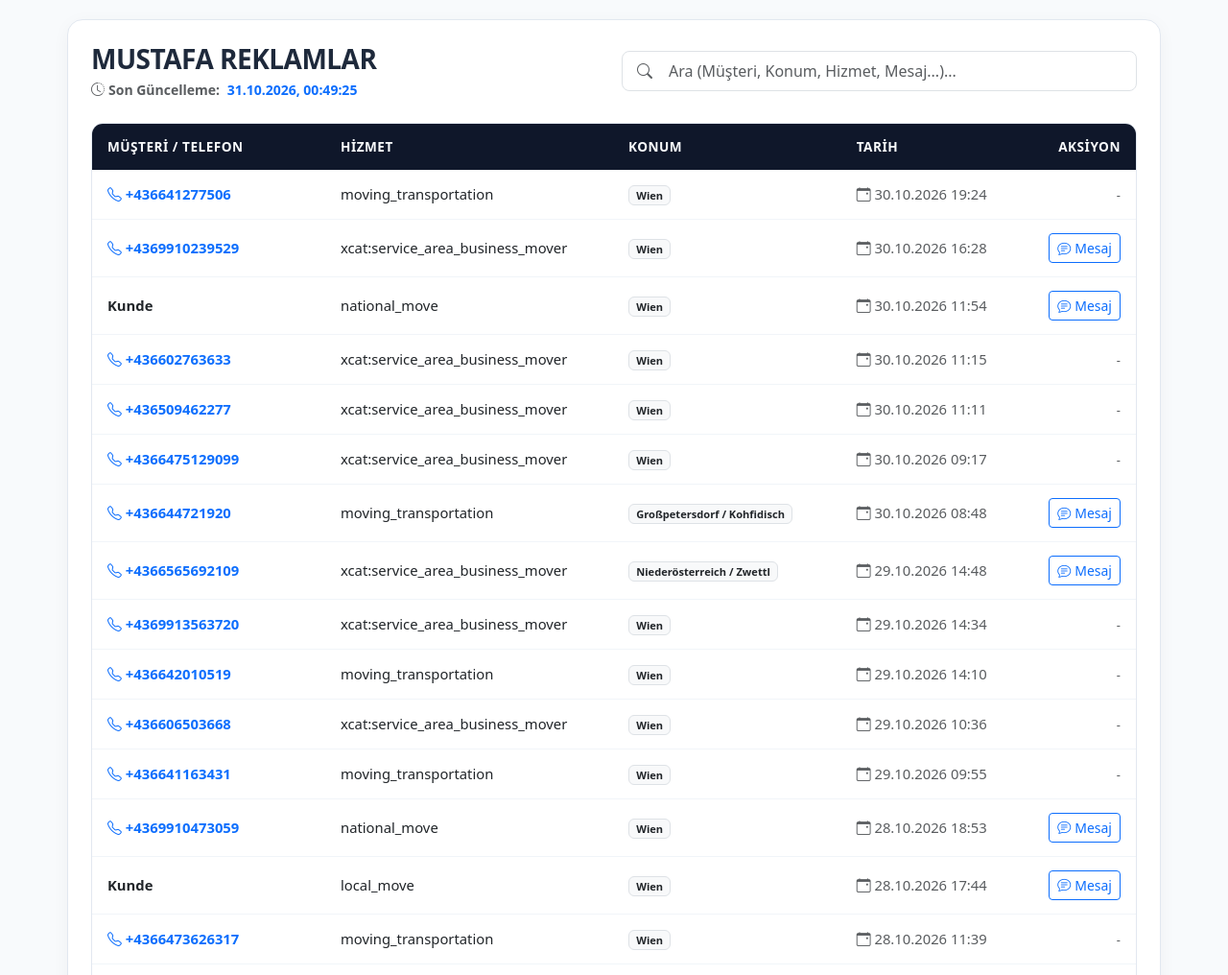
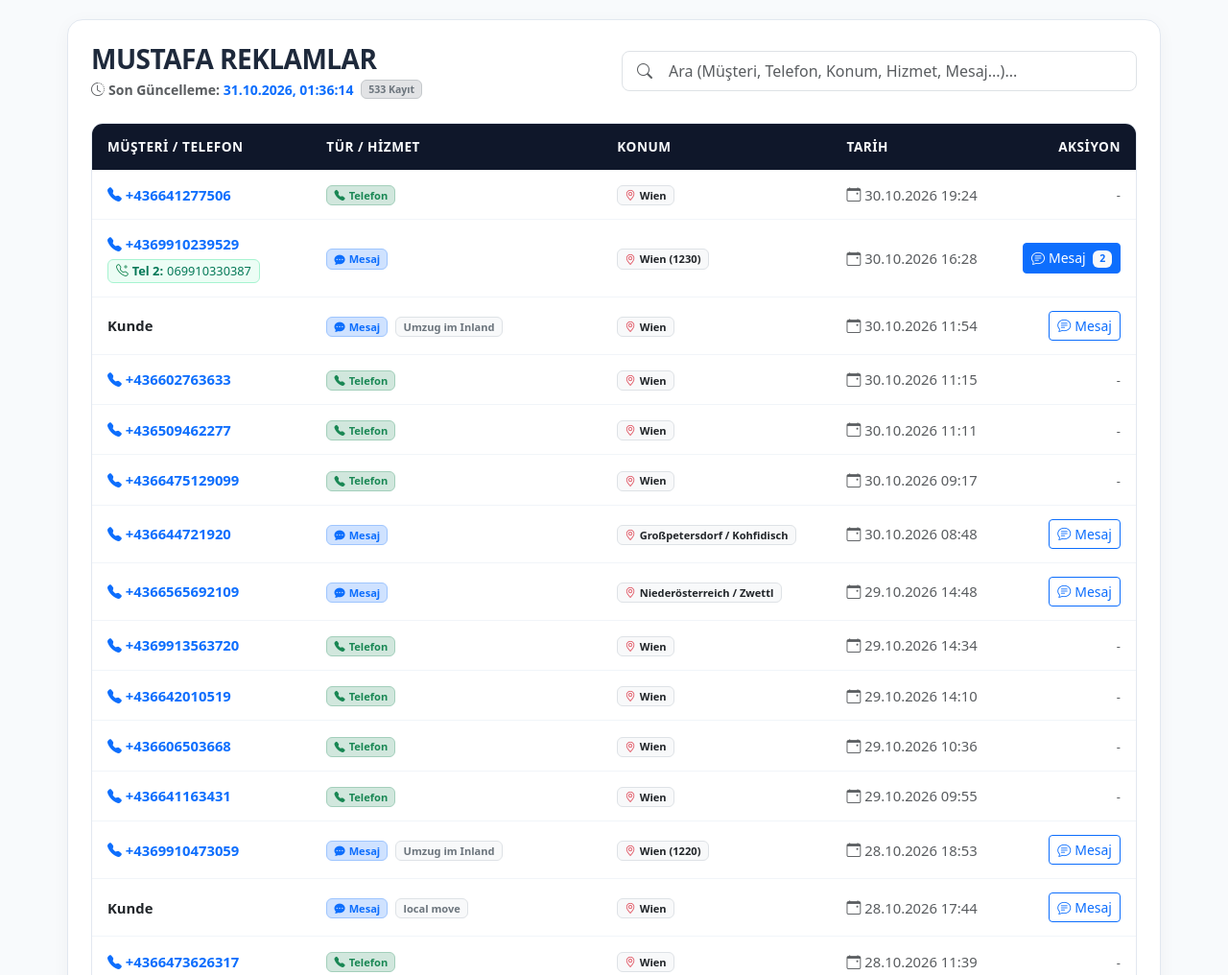
Before and after one commit to sicherteam/mustafa-reklam, a website: page index.html in a window 1280 px wide. Shown: the top 1016 px of the page at 96% size. Drawn offline with nearby package versions, Linux system fonts and the light colour scheme.

Commit message:
Update GitHub Pages UI with multi-message support, Telefon 2 badge, and cleaned quotes

```diff
--- a/index.html
+++ b/index.html
@@ -11,7 +11,7 @@
   <meta name="apple-mobile-web-app-capable" content="yes">
   <meta name="apple-mobile-web-app-status-bar-style" content="black-translucent">
   <meta name="apple-mobile-web-app-title" content="MustafaReklam">
-<link rel="apple-touch-icon" href="./icon-512.png">
+  <link rel="apple-touch-icon" href="./icon-512.png">
 
   <link href="https://cdn.jsdelivr.net/npm/bootstrap@5.3.0/dist/css/bootstrap.min.css" rel="stylesheet">
   <link rel="stylesheet" href="https://cdn.jsdelivr.net/npm/bootstrap-icons@1.11.0/font/bootstrap-icons.css">
@@ -74,13 +74,40 @@
     }
 
     .message-box {
-      background-color: #f1f5f9;
+      background-color: #f8fafc;
       border-left: 4px solid var(--primary-color);
       border-radius: 8px;
       padding: 12px 16px;
       font-size: 0.9rem;
       white-space: pre-line;
       word-break: break-word;
+    }
+
+    .message-box-multi {
+      background-color: #f1f5f9;
+      border-left: 4px solid #64748b;
+      border-radius: 8px;
+      padding: 10px 14px;
+      font-size: 0.88rem;
+      white-space: pre-line;
+      word-break: break-word;
+    }
+
+    .message-box-multi.latest {
+      background-color: #eff6ff;
+      border-left-color: #2563eb;
+    }
+
+    .tel2-badge {
+      display: inline-flex;
+      align-items: center;
+      gap: 4px;
+      font-size: 0.8rem;
+      padding: 2px 8px;
+      background-color: #ecfdf5;
+      color: #047857;
+      border: 1px solid #a7f3d0;
+      border-radius: 6px;
     }
 
     @media (max-width: 767.98px) {
@@ -100,7 +127,7 @@
       .lead-card-header {
         display: flex;
         justify-content: space-between;
-        align-items: center;
+        align-items: flex-start;
         border-bottom: 1px solid #f1f5f9;
         padding-bottom: 8px;
         margin-bottom: 10px;
@@ -109,6 +136,7 @@
       .lead-card-row {
         display: flex;
         justify-content: space-between;
+        align-items: center;
         margin-bottom: 6px;
         font-size: 0.875rem;
       }
@@ -129,14 +157,14 @@
     <div class="row g-3 align-items-center mb-4">
       <div class="col-12 col-md-6">
         <h2 class="header-title mb-1 fs-3">MUSTAFA REKLAMLAR</h2>
-        <div class="text-muted small">
-          <i class="bi bi-clock-history me-1"></i><strong>Son Güncelleme:</strong>
-          <span id="last-update" class="text-primary fw-bold ms-1">Yükleniyor...</span>
+        <div class="text-muted small d-flex flex-wrap align-items-center gap-2">
+          <span><i class="bi bi-clock-history me-1"></i><strong>Son Güncelleme:</strong> <span id="last-update" class="text-primary fw-bold">Yükleniyor...</span></span>
+          <span class="badge bg-secondary-subtle text-secondary border border-secondary-subtle" id="lead-count">-</span>
         </div>
       </div>
       <div class="col-12 col-md-6">
         <div class="position-relative">
-          <input type="text" id="searchInput" onkeyup="filterTable()" class="form-control form-control-lg fs-6 ps-5" placeholder="Ara (Müşteri, Konum, Hizmet, Mesaj...)...">
+          <input type="text" id="searchInput" onkeyup="filterTable()" class="form-control form-control-lg fs-6 ps-5" placeholder="Ara (Müşteri, Telefon, Konum, Hizmet, Mesaj...)...">
           <i class="bi bi-search position-absolute top-50 start-0 translate-middle-y ms-3 text-muted"></i>
         </div>
       </div>
@@ -162,7 +190,7 @@
         <thead>
           <tr>
             <th>Müşteri / Telefon</th>
-            <th>Hizmet</th>
+            <th>Tür / Hizmet</th>
             <th>Konum</th>
             <th>Tarih</th>
             <th class="text-end">Aksiyon</th>
@@ -185,14 +213,36 @@
     function cleanMessageText(text) {
       if (!text || text === '-' || text.trim() === '') return null;
 
-      let cleaned = text
-        .split('Wird geladen')[0]
-        .split('Audioinhalte')[0]
-        .split('Hier dem Kunden')[0]
-        .replace(/^P\n+/g, '')
-        .trim();
+      const cutPatterns = [
+        /\n\s*Schnellpack\b/i,
+        /\bSchnellpack\s*<[^>]+>/i,
+        /<[^>]*@awexpress\.google\.com>/i,
+        /\b[A-Za-z0-9._%+-]+@[A-Za-z0-9.-]+\.[A-Z]{2,}\s+schrieb am\b/i,
+        /schrieb am\s+(?:Mo|Di|Mi|Do|Fr|Sa|So)\.?,?\s+\d+/i,
+        /\n\s*>\s*Local Services By Google/i,
+        /\bLocal Services By Google\b/i,
+        /\n\s*>\s*Vielen Dank/i,
+        /\bbearbeitet Ihre Anfrage\b/i,
+        /\bSicherteam\s*<[^>]+>/i,
+        /\bWiener-R[aä]umungsprofi\s*<[^>]+>/i,
+        /\bDetails zu Ihrer Anfrage\b/i,
+        /\bIhre Kundennummer:\b/i,
+        /https?:\/\/c\.gle\/[^\s]+/i,
+        /\bWird geladen\b/i,
+        /\bAudioinhalte\b/i,
+        /\bHier dem Kunden\b/i
+      ];
 
-      return cleaned.length > 0 ? cleaned : null;
+      let cleaned = text;
+      for (const pat of cutPatterns) {
+        const idx = cleaned.search(pat);
+        if (idx !== -1) {
+          cleaned = cleaned.slice(0, idx);
+        }
+      }
+
+      cleaned = cleaned.replace(/^P\n+/g, '').replace(/\r\n/g, '\n').replace(/[ \t]+$/gm, '').replace(/\n{3,}/g, '\n\n').trim();
+      return cleaned.length > 0 && cleaned !== '-' ? cleaned : null;
     }
 
     function escapeHTML(str) {
@@ -202,10 +252,86 @@
       );
     }
 
+    function formatServiceBadge(service, leadType) {
+      const isCall = leadType === 'PHONE_CALL';
+      const typeBadge = isCall
+        ? '<span class="badge bg-success-subtle text-success border border-success-subtle me-1"><i class="bi bi-telephone-fill me-1"></i>Telefon</span>'
+        : '<span class="badge bg-primary-subtle text-primary border border-primary-subtle me-1"><i class="bi bi-chat-dots-fill me-1"></i>Mesaj</span>';
+
+      if (!service || service === '-' || service === 'moving_transportation' || service === 'xcat:service_area_business_mover') {
+        return typeBadge;
+      }
+
+      const map = {
+        'national_move': 'Umzug im Inland',
+        'furniture_assembly': 'Möbelmontage',
+        'packing_services': 'Einpackservice',
+        'garbage_removal': 'Entrümpelung',
+        'clearance': 'Räumung'
+      };
+      const label = map[service] || service.replace(/^xcat:/, '').replace(/_/g, ' ');
+      return `${typeBadge} <span class="badge bg-light text-secondary border">${escapeHTML(label)}</span>`;
+    }
+
+    function renderMessageBlock(lead) {
+      const convs = Array.isArray(lead.conversations) ? lead.conversations : [];
+
+      if (convs.length === 1) {
+        const c = convs[0];
+        const text = cleanMessageText(c.text);
+        if (!text) return null;
+        return `
+          <div class="message-box">
+            <div class="d-flex justify-content-between align-items-center mb-1">
+              <strong class="text-primary small"><i class="bi bi-chat-left-text me-1"></i>Nachricht</strong>
+              ${c.time ? `<span class="badge bg-primary-subtle text-primary border border-primary-subtle small">${escapeHTML(c.time)}</span>` : ''}
+            </div>
+            <div class="small text-dark msg-content">${escapeHTML(text)}</div>
+          </div>
+        `;
+      }
+
+      if (convs.length > 1) {
+        return `
+          <div class="d-flex flex-column gap-2">
+            ${convs.map((c, i) => {
+              const text = cleanMessageText(c.text);
+              if (!text) return '';
+              const isLatest = i === convs.length - 1;
+              return `
+                <div class="message-box-multi ${isLatest ? 'latest' : ''}">
+                  <div class="d-flex justify-content-between align-items-center mb-1">
+                    <strong class="${isLatest ? 'text-primary' : 'text-secondary'} small">
+                      <i class="bi bi-chat-left-quote me-1"></i>Nachricht ${i + 1}
+                    </strong>
+                    ${c.time ? `<span class="badge ${isLatest ? 'bg-primary-subtle text-primary border border-primary-subtle' : 'bg-light text-secondary border'} small">${escapeHTML(c.time)}</span>` : ''}
+                  </div>
+                  <div class="small text-dark msg-content">${escapeHTML(text)}</div>
+                </div>
+              `;
+            }).join('')}
+          </div>
+        `;
+      }
+
+      const rawCleaned = cleanMessageText(lead.Mesaj);
+      if (rawCleaned) {
+        return `
+          <div class="message-box">
+            <strong class="text-primary small d-block mb-1"><i class="bi bi-chat-quote me-1"></i>Nachricht:</strong>
+            <div class="small text-dark msg-content">${escapeHTML(rawCleaned)}</div>
+          </div>
+        `;
+      }
+
+      return null;
+    }
+
     async function loadData() {
       const tbody = document.getElementById('lead-table-body');
       const cardsBody = document.getElementById('lead-cards-body');
       const updateSpan = document.getElementById('last-update');
+      const countBadge = document.getElementById('lead-count');
 
       try {
         const response = await fetch('./data.json?t=' + Date.now(), { cache: 'no-cache' });
@@ -218,62 +344,71 @@
           const emptyHTML = '<div class="text-center py-4 text-muted">Veri bulunamadı.</div>';
           tbody.innerHTML = `<tr><td colspan="5" class="text-center py-4 text-muted">Veri bulunamadı.</td></tr>`;
           cardsBody.innerHTML = emptyHTML;
+          countBadge.innerText = '0 Kayıt';
           return;
         }
+
+        countBadge.innerText = `${data.leads.length} Kayıt`;
 
         let desktopRows = '';
         let mobileCards = '';
 
         data.leads.forEach((lead, index) => {
-          const customer = escapeHTML(lead["Musteri"] || 'Müşteri');
+          const customer = escapeHTML(lead["Musteri"] || 'Kunde');
           const phone = escapeHTML(lead["Telefon"] || '');
-          const jobType = escapeHTML(lead["Hizmet"] || '-');
-          const location = escapeHTML(lead["Konum"] || '-');
-          const dateStr = escapeHTML(lead["Tarih"] || '-');
-          const rawMessage = lead["Mesaj"] || '-';
+          const phone2 = escapeHTML(lead["Telefon2"] || '');
+          const service = escapeHTML(lead["Hizmet"] || '-');
+          const rawLocation = lead["Konum"];
+          const location = escapeHTML((rawLocation && rawLocation !== '-') ? rawLocation : 'Wien');
+          const dateStr = escapeHTML(lead["Tarih"] || lead["Ilk gorusme"] || '-');
+          const leadType = lead["leadType"] || (lead["Mesaj"] && lead["Mesaj"] !== '-' ? 'MESSAGE' : 'PHONE_CALL');
 
-          const cleanedMsg = cleanMessageText(rawMessage);
-          const escapedCleanedMsg = cleanedMsg ? escapeHTML(cleanedMsg) : null;
+          const messageHTML = renderMessageBlock(lead);
+          const hasMessages = Boolean(messageHTML);
+          const convCount = Array.isArray(lead.conversations) ? lead.conversations.length : (hasMessages ? 1 : 0);
 
-          let phoneDisplay = `<span class="fw-bold text-dark">${customer}</span>`;
-          let targetPhone = phone && phone !== '-' ? phone : (customer.match(/\+?\d[\d\s-]{5,}/) ? customer : null);
+          let primaryPhone = phone && phone !== '-' ? phone : (customer.match(/\+?\d[\d\s-]{5,}/) ? customer : null);
+          let phoneDisplay = '';
 
-          if (targetPhone) {
-            phoneDisplay = `<a href="tel:${targetPhone.replace(/\s+/g, '')}" class="fw-bold text-decoration-none text-primary"><i class="bi bi-telephone me-1"></i>${customer}</a>`;
+          if (primaryPhone) {
+            phoneDisplay = `<a href="tel:${primaryPhone.replace(/\s+/g, '')}" class="fw-bold text-decoration-none text-primary"><i class="bi bi-telephone-fill me-1"></i>${customer}</a>`;
+          } else {
+            phoneDisplay = `<span class="fw-bold text-dark">${customer}</span>`;
           }
 
-          const msgButton = escapedCleanedMsg ? `
-            <button class="btn btn-sm btn-outline-primary" type="button" data-bs-toggle="collapse" data-bs-target="#msg-desktop-${index}">
-              <i class="bi bi-chat-text me-1"></i>Mesaj
+          if (phone2) {
+            phoneDisplay += `
+              <div class="mt-1">
+                <a href="tel:${phone2.replace(/\s+/g, '')}" class="tel2-badge text-decoration-none">
+                  <i class="bi bi-telephone-plus text-success"></i>
+                  <strong>Tel 2:</strong> ${phone2}
+                </a>
+              </div>
+            `;
+          }
+
+          const actionBtn = hasMessages ? `
+            <button class="btn btn-sm ${convCount > 1 ? 'btn-primary' : 'btn-outline-primary'}" type="button" data-bs-toggle="collapse" data-bs-target="#msg-desktop-${index}">
+              <i class="bi bi-chat-text me-1"></i>Mesaj ${convCount > 1 ? `<span class="badge bg-light text-primary ms-1">${convCount}</span>` : ''}
             </button>
           ` : '<span class="text-muted small">-</span>';
 
           desktopRows += `
             <tr class="searchable-row">
               <td>${phoneDisplay}</td>
-              <td>${jobType}</td>
-              <td><span class="badge bg-light text-dark border">${location}</span></td>
+              <td>${formatServiceBadge(service, leadType)}</td>
+              <td><span class="badge bg-light text-dark border"><i class="bi bi-geo-alt me-1 text-danger"></i>${location}</span></td>
               <td class="text-muted small"><i class="bi bi-calendar-event me-1"></i>${dateStr}</td>
-              <td class="text-end">${msgButton}</td>
+              <td class="text-end">${actionBtn}</td>
             </tr>
-            ${escapedCleanedMsg ? `
+            ${hasMessages ? `
               <tr class="collapse msg-row" id="msg-desktop-${index}">
                 <td colspan="5" class="p-3 bg-light">
-                  <div class="message-box">
-                    <strong class="text-primary small d-block mb-1"><i class="bi bi-chat-quote me-1"></i>Müşteri Mesajı:</strong>
-                    <div class="small text-dark msg-content">${escapedCleanedMsg}</div>
-                  </div>
+                  ${messageHTML}
                 </td>
               </tr>
             ` : ''}
           `;
-
-          const mobileMsgHTML = escapedCleanedMsg ? `
-            <div class="message-box mt-2">
-              <strong class="text-primary small d-block mb-1"><i class="bi bi-chat-quote me-1"></i>Mesaj:</strong>
-              <div class="small text-dark">${escapedCleanedMsg}</div>
-            </div>
-          ` : '';
 
           mobileCards += `
             <div class="lead-card searchable-card">
@@ -282,14 +417,14 @@
                 <span class="badge bg-light text-secondary border small">${dateStr}</span>
               </div>
               <div class="lead-card-row">
-                <span class="lead-card-label">Hizmet:</span>
-                <span class="lead-card-value">${jobType}</span>
+                <span class="lead-card-label">Tür / Hizmet:</span>
+                <span class="lead-card-value">${formatServiceBadge(service, leadType)}</span>
               </div>
               <div class="lead-card-row">
                 <span class="lead-card-label">Konum:</span>
-                <span class="lead-card-value">${location}</span>
+                <span class="lead-card-value"><span class="badge bg-light text-dark border"><i class="bi bi-geo-alt me-1 text-danger"></i>${location}</span></span>
               </div>
-              ${mobileMsgHTML}
+              ${hasMessages ? `<div class="mt-3">${messageHTML}</div>` : ''}
             </div>
           `;
         });
@@ -366,7 +501,7 @@
       deferredPrompt = null;
     });
 
-    // 🚀 SERVICE WORKER KAYDI (3 satırlık sw.js gerektirir)
+    // 🚀 SERVICE WORKER KAYDI
     if ('serviceWorker' in navigator) {
       window.addEventListener('load', () => {
         navigator.serviceWorker.register('./sw.js').catch(err => console.log('SW Hata:', err));
```
Also changed, not shown: data.json.
